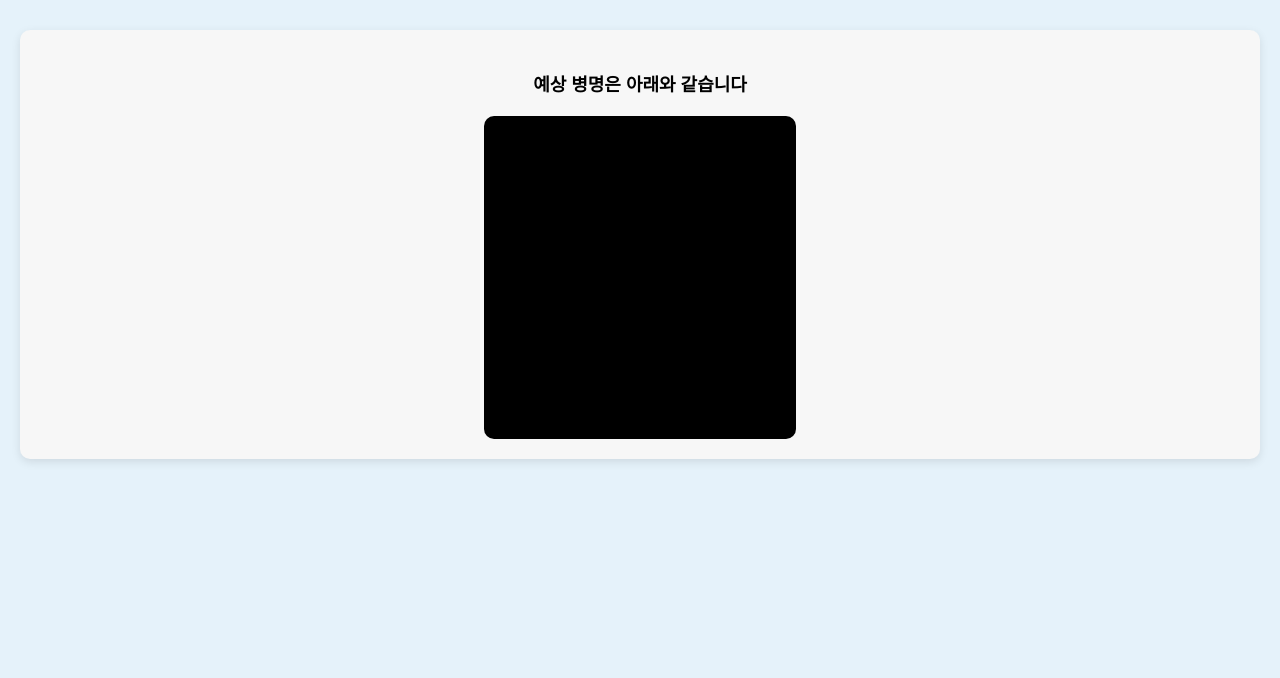
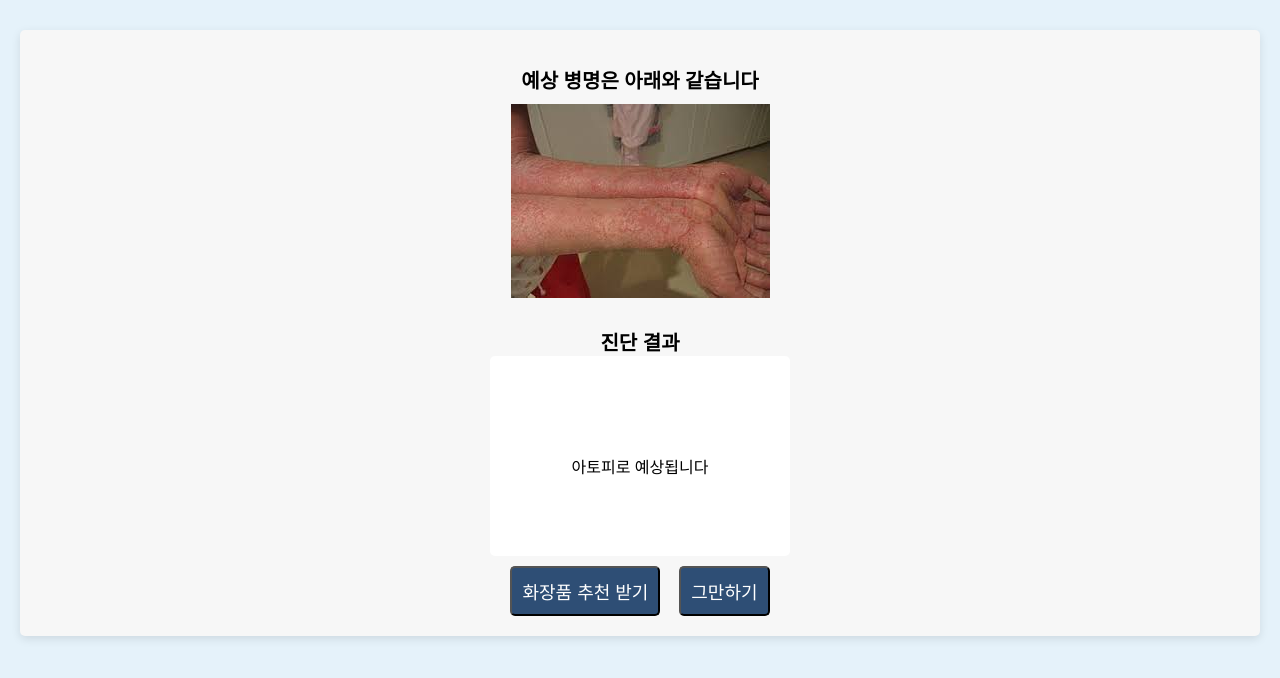
Before and after one commit to YUNJAYJAY/atomom, a Django app: template cosmetics_reco/templates/skin_result.html in a window 1280 px wide. Shown: the top 678 px of the page. Run offline with Django 4.2, Linux system fonts and the light colour scheme; the template is opened without the code that fills it, so the values that code supplies are empty.

Commit message:
html complete

```diff
--- a/cosmetics_reco/templates/skin_result.html
+++ b/cosmetics_reco/templates/skin_result.html
@@ -1,4 +1,3 @@
-{# 수정중 #}
 <!DOCTYPE html>
 <html lang="ko">
 <head>
@@ -6,79 +5,113 @@
     <title>skin_result</title>
     <style>
         {#배경색#}
-        body {
+        body{
             font-family: 'Arial', sans-serif;
-            margin: 0;
-            padding: 0;
             background-color: #E5F2FA;
         }
+        {#중앙정렬, auto#}
+        div{
+            text-align: center;
+        }
         {#배경 사각 박스#}
-        .container {
+        .container{
             max-width: 1200px;
-            margin-top: 30px;
-            margin-bottom: 30px;
-            margin-left: 50px;
-            margin-left: auto;
-            margin-right: 50px;
-            margin-right: auto;
+            margin: 30px auto;
             padding: 20px;
             background-color: #F7F7F7;
             box-shadow: 0 3px 10px rgba(0, 0, 0, 0.1);
-            border-radius: 10px;
-
+            border-radius: 5px;
+            display: flex;
+            flex-direction: column;
+            align-items: center;
         }
-        {#진한 글씨#}
-        .title {
-            font-size: 18px;
-            margin-top: 20px;
-            margin-bottom: 20px;
-            text-align: center;
+        {#진한 글씨 - 제목#}
+        .title1{
+            font-size: 20px;
+            margin-top: 15px;
+        }
+        {#보통 글씨 - 성분#}
+        .info{
+            font-size: 16px;
+            margin-top: 80px;
+        }
+        {#두번째 박스#}
+        .results_box{
+            border-radius: 5px;
+            background-color: white;
+            min-height: 200px;
+            height: auto;
+            min-width: 300px;
+            width: auto;
         }
         {#사진이 들어갈 위치#}
         .image{
-            border-radius: 10px;
-            width: 312px;
-            height: 323px;
-            background-color: black;
-            margin: 0 auto;
+            height: auto;
+            margin: 10px 0;
         }
-        {#진단 결과가 나올 박스#}
-        .results_box{
-            border-radius: 10px;
-            width: 330px;
-            height: 174px;
-            background-color: white;
-            margin: 0 auto;
+        {#버튼#}
+        button{
+            border-radius: 5px;
+            margin-top: 5px;
+            font-size: 18px;
+            color: white;
+            vertical-align: top;
+            background-color: #2E4E75;
+            padding: 10px;
         }
-        {#진단 결과 글씨#}
-        .results_title {
-            font-size: 14px;
-            margin-top: 20px;
-            margin-bottom: 20px;
-            text-align: center;
-            padding: 100px;
-
+        {#results_box와 버튼 사이의 공백#}
+        .btn_interval{
+            margin-top: 5px;
+        }
+        {#버튼과 버튼 사이의 공백#}
+        .btn_space{
+            width: 10px;
+            height: auto;
+            display: inline-block;
         }
         @media screen and (max-width: 768px){
             .container {
                 width: 80%;
-                height: auto;
-                text-align: center;
+                padding: 10px;
             }
-            .image {
-                width: 80%;
-                height: auto;
-                text-align: center;
+            .title1{
+                font-size: 20px;
+                margin-top: 10px;
+            }
+            .results_box {
+                width: 100%;
+            }
+            .info{
+                margin-top: 70px;
             }
         }
     </style>
 </head>
 <body>
     <div class="container">
-        <div class="title">
+        <div class="title1">
             <b>예상 병명은 아래와 같습니다</b>
         </div>
-        <div class="image"></div>
+        <div class="image">
+            <img src="picture/skin.jfif">
+        </div>
+        <div class="title1">
+            <b>진단 결과</b>
+        </div>
+        <div class="results_box">
+            <div class="info">
+                <br>아토피로 예상됩니다</br>
+            </div>
+        </div>
+        <div class="btn_interval">
+            <button>
+                화장품 추천 받기
+            </button>
+            <div class="btn_space"></div>
+            <button>
+                그만하기
+            </button>
+        </div>
     </div>
 </body>
 </html>
```
Also changed, not shown: cosmetics_reco/templates/cosmetics_result1.html (+40 -50 lines), cosmetics_reco/templates/cosmetics_result2.html (+40 -50 lines), cosmetics_reco/templates/cosmetics_result4.html (+40 -50 lines), cosmetics_reco/templates/cosmetics_result5.html (+42 -53 lines), cosmetics_reco/templates/skin_select.html (added, +145 -0 lines), cosmetics_reco/templates/picture/btn_play.png (renamed from cosmetics_reco/templates/btn_play.png), cosmetics_reco/templates/picture/cosm_ex.png (renamed from cosmetics_reco/templates/cosm_ex.png), cosmetics_reco/templates/picture/skin.jfif (added), 1 other file.
